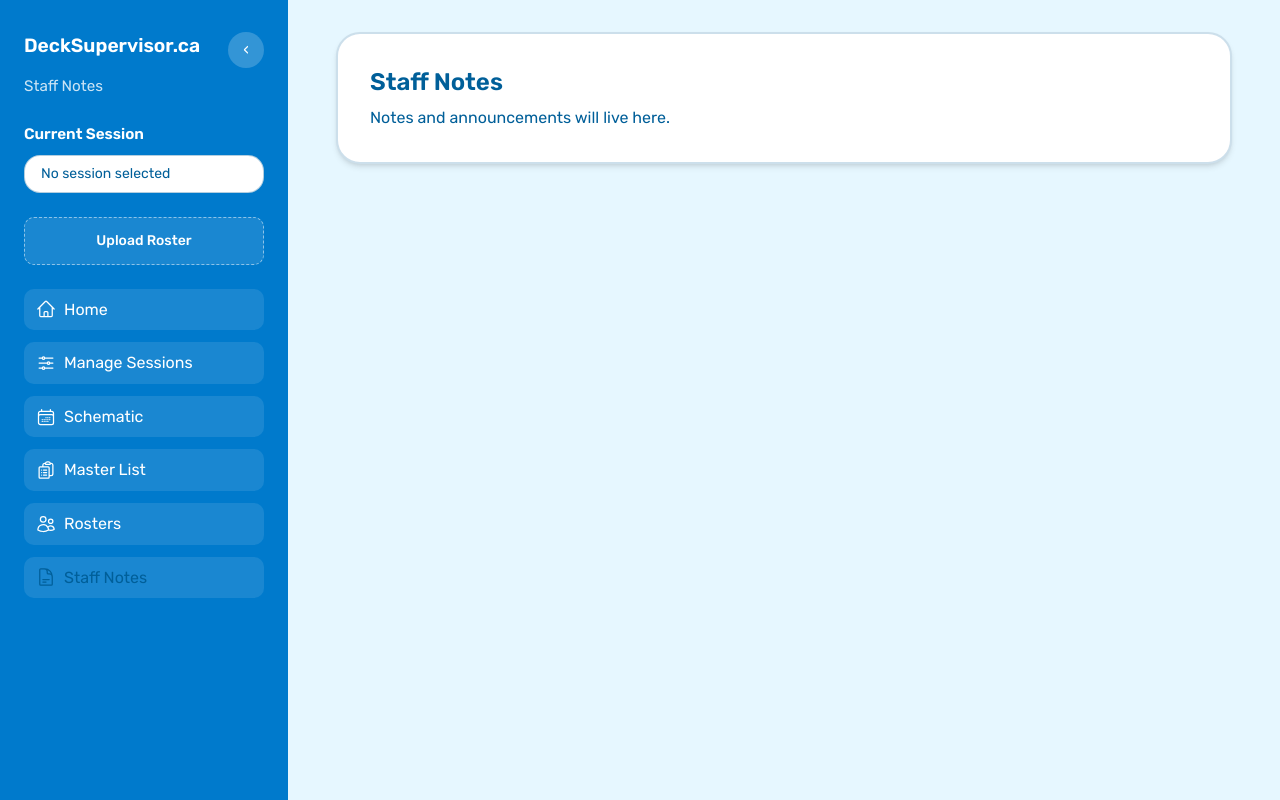
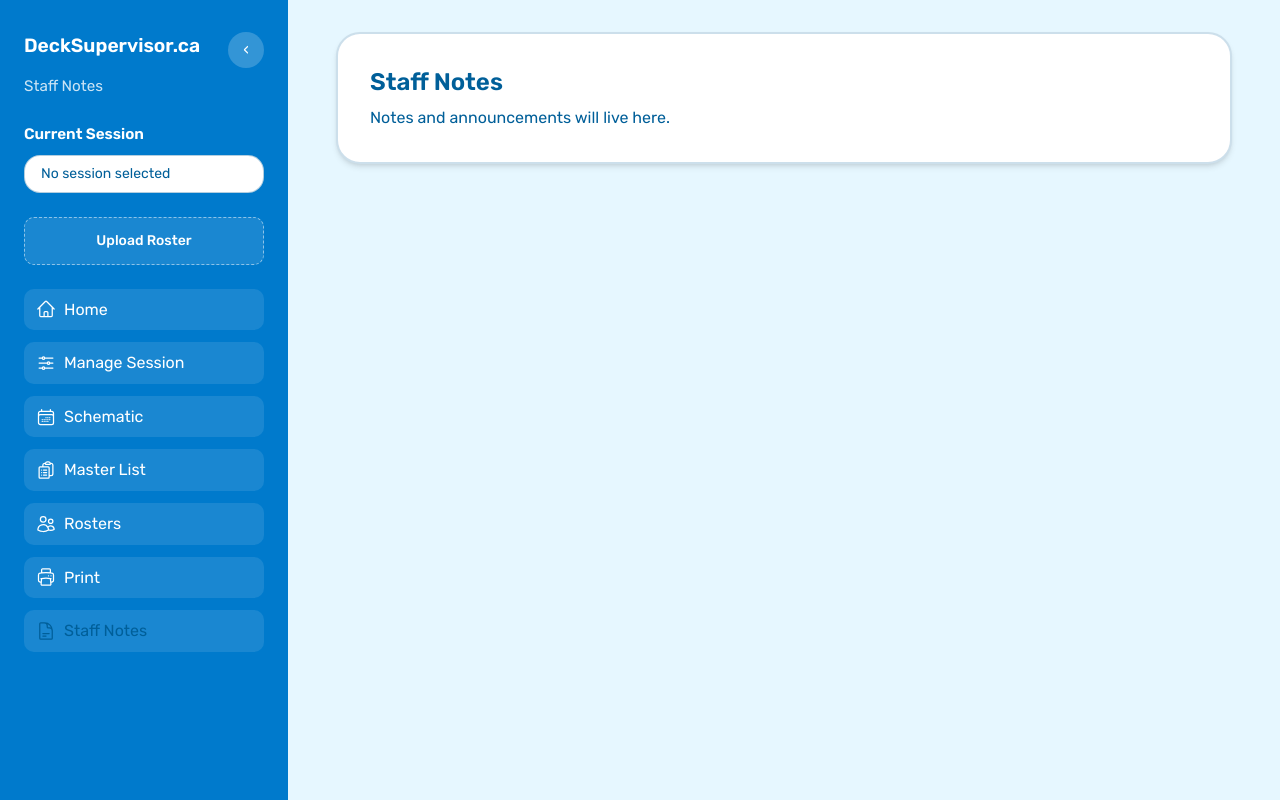
Before and after one commit to Doomaloom/DeckSupervisor.ca, a React (Vite) app in the folder frontend/: page /staff-notes in a window 1280 px wide. Built offline with nearby package versions, Linux system fonts and the light colour scheme.

Commit message:
added print tab. Empty for now, will add stuff to it later

```diff
--- a/frontend/src/app/routes.tsx
+++ b/frontend/src/app/routes.tsx
@@ -2,6 +2,7 @@ import { Routes, Route } from 'react-router-dom'
 import DashboardPage from '../features/dashboard/DashboardPage'
 import ManageSessionsPage from '../features/sessions/ManageSessionsPage'
 import MasterListPage from '../features/masterlist/MasterListPage'
+import PrintPage from '../features/print/PrintPage'
 import RostersPage from '../features/rosters/RostersPage'
 import SchematicPage from '../features/schematic/SchematicPage'
 import StaffNotesPage from '../features/staff-notes/StaffNotesPage'
@@ -12,6 +13,7 @@ function AppRoutes() {
       <Route path="/" element={<DashboardPage />} />
       <Route path="/manage-sessions" element={<ManageSessionsPage />} />
       <Route path="/masterlist" element={<MasterListPage />} />
+      <Route path="/print" element={<PrintPage />} />
       <Route path="/rosters" element={<RostersPage />} />
       <Route path="/schematic" element={<SchematicPage />} />
       <Route path="/staff-notes" element={<StaffNotesPage />} />
--- a/frontend/src/components/Layout/Layout.tsx
+++ b/frontend/src/components/Layout/Layout.tsx
@@ -7,6 +7,7 @@ import {
     HomeIcon,
     AdjustmentsHorizontalIcon,
     UsersIcon,
+    PrinterIcon,
 } from '@heroicons/react/24/outline'
 import { useDay } from '../../app/DayContext'
 import { processCsvAndStore } from '../../lib/api'
@@ -88,9 +89,8 @@ function Layout({ children }: LayoutProps) {
     return (
         <div className="flex h-screen overflow-hidden">
             <aside
-                className={`flex h-screen shrink-0 flex-col gap-6 overflow-y-auto bg-primary p-6 text-accent transition-[width] duration-300 ${
-                    isSidebarCollapsed ? 'w-[84px]' : 'w-72'
-                }`}
+                className={`flex h-screen shrink-0 flex-col gap-6 overflow-y-auto bg-primary p-6 text-accent transition-[width] duration-300 ${isSidebarCollapsed ? 'w-[84px]' : 'w-72'
+                    }`}
             >
                 <div className="flex flex-col gap-1.5">
                     <span className="flex items-center justify-between gap-3">
@@ -161,7 +161,7 @@ function Layout({ children }: LayoutProps) {
                         },
                         {
                             to: '/manage-sessions',
-                            label: 'Manage Sessions',
+                            label: 'Manage Session',
                             icon: <AdjustmentsHorizontalIcon className="h-5 w-5" />,
                         },
                         {
@@ -180,6 +180,11 @@ function Layout({ children }: LayoutProps) {
                             icon: <UsersIcon className="h-5 w-5" />,
                         },
                         {
+                            to: '/print',
+                            label: 'Print',
+                            icon: <PrinterIcon className="h-5 w-5" />,
+                        },
+                        {
                             to: '/staff-notes',
                             label: 'Staff Notes',
                             icon: <DocumentTextIcon className="h-5 w-5" />,
@@ -188,9 +193,8 @@ function Layout({ children }: LayoutProps) {
                         <Link
                             key={item.to}
                             to={item.to}
-                            className={`${navBaseClasses} ${navCollapsedClasses} ${
-                                isCurrentPage(item.to) ? navCurrentClasses : navHoverClasses
-                            }`}
+                            className={`${navBaseClasses} ${navCollapsedClasses} ${isCurrentPage(item.to) ? navCurrentClasses : navHoverClasses
+                                }`}
                             aria-label={item.label}
                         >
                             {isSidebarCollapsed ? (
@@ -223,6 +227,7 @@ function getPageTitle(pathname: string) {
         case '/masterlist': return 'Master List Maker'
         case '/rosters': return 'Class Rosters'
         case '/schematic': return 'Class Schedule'
+        case '/print': return 'Print'
         case '/staff-notes': return 'Staff Notes'
         default: return 'COB Aquatics'
     }
```
